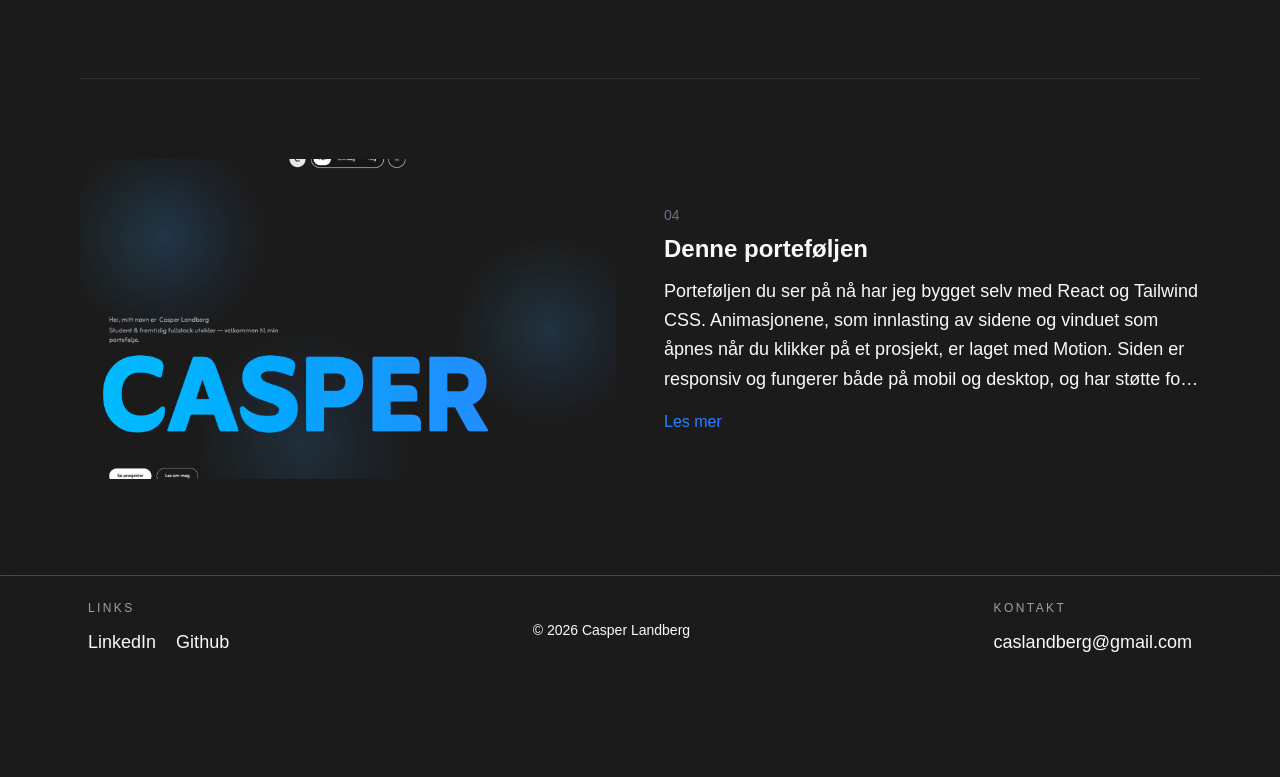
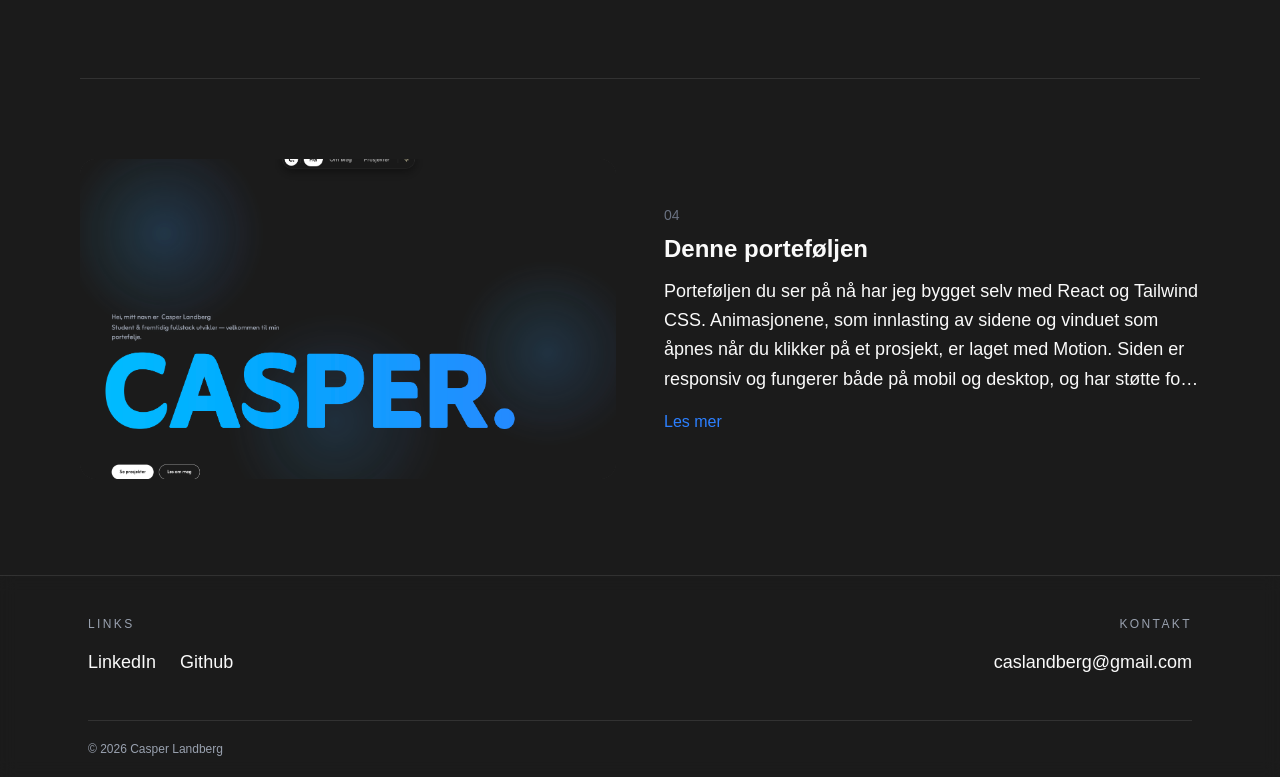
Before and after one commit to repsacl/casper., a React (Vite) app: page /projects in a window 1280 px wide. Shown: the part 1645-2422 px from the top of the page. Before the commit the page ends 2325 px from the top, so only its background shows below. Built offline with nearby package versions, Linux system fonts and the light colour scheme; a web font is replaced by a local one.

Commit message:
fix: redesign footer layout, add tap/focus support and external-link handling to animated links, and update project links and portfolio image

```diff
--- a/src/components/Footer.jsx
+++ b/src/components/Footer.jsx
@@ -1,32 +1,30 @@
 import Links from "../components/motion/Links"
+
+const label = "text-xs font-medium uppercase tracking-[0.2em] text-gray-500 dark:text-gray-400";
 
 function Footer() {
   return (
-    <footer className="mt-auto border-t border-black/80 backdrop-blur-sm dark:border-white/20">
-      <div className="mx-auto flex w-full max-w-6xl flex-col gap-6 px-4 py-5 sm:flex-row sm:items-start sm:justify-between sm:px-6 sm:py-6">
-        <div className="flex flex-col gap-3">
-          <span className="text-xs font-medium uppercase tracking-[0.2em] text-gray-500 dark:text-gray-400">
-            Links
-          </span>
-          <div className="flex flex-col gap-2 text-base sm:flex-row sm:items-center sm:gap-5 sm:text-lg">
-            <Links to={"https://www.linkedin.com/in/casper-landberg-56371443b/"}>LinkedIn</Links>
-            <Links to={"https://github.com/repsacl"}>Github</Links>
+    <footer className="mt-auto border-t border-black/10 backdrop-blur-sm dark:border-white/10">
+      <div className="mx-auto w-full max-w-6xl px-4 sm:px-6">
+        <div className="grid gap-8 py-8 sm:grid-cols-2 sm:py-10">
+          <div className="flex flex-col gap-3">
+            <span className={label}>Links</span>
+            <div className="flex flex-row items-center gap-6 text-base sm:text-lg">
+              <Links to={"https://www.linkedin.com/in/casper-landberg-56371443b/"}>LinkedIn</Links>
+              <Links to={"https://github.com/repsacl"}>Github</Links>
+            </div>
+          </div>
+
+          <div className="flex flex-col gap-3 sm:items-end">
+            <span className={label}>Kontakt</span>
+            <a href="mailto:" className="w-fit break-all py-1 text-base transition-opacity hover:opacity-70 sm:text-lg">
+              caslandberg@gmail.com
+            </a>
           </div>
         </div>
 
-        <div className="flex flex-col justify-center items-center px-4 pb-3 text-center text-[10px] font-light sm:text-[14px] mt-5">
+        <div className="border-t border-black/10 pt-5 pb-[max(1.25rem,env(safe-area-inset-bottom))] text-center text-xs text-gray-500 sm:text-left dark:border-white/10 dark:text-gray-400">
           &copy; 2026 Casper Landberg
-        </div>
-
-        <div className="flex flex-col gap-3">
-          <span className="text-xs font-medium uppercase tracking-[0.2em] text-gray-500 dark:text-gray-400">
-            Kontakt
-          </span>
-          <div className="flex flex-col gap-2 text-base sm:text-lg">
-            <a href="mailto:" className="transition-opacity hover:opacity-70">
-              caslandberg@gmail.com
-            </a>
-          </div>
         </div>
       </div>
     </footer>
--- a/src/components/Projectmodal.jsx
+++ b/src/components/Projectmodal.jsx
@@ -116,8 +116,8 @@ function ProjectModal({ project, onClose }) {
                                 aria-label={`Vis bilde ${i + 1} av ${gallery.length}`}
                                 aria-current={i === activeIndex}
                                 className={`h-16 w-24 shrink-0 overflow-hidden rounded-lg ring-2 transition focus:outline-none focus-visible:ring-blue-500 ${i === activeIndex
-                                        ? "ring-blue-500"
-                                        : "opacity-60 ring-transparent hover:opacity-100"
+                                    ? "ring-blue-500"
+                                    : "opacity-60 ring-transparent hover:opacity-100"
                                     }`}
                             >
                                 <img
@@ -185,7 +185,7 @@ function ProjectModal({ project, onClose }) {
                                     >
                                         <path d="M12 .5C5.65.5.5 5.65.5 12c0 5.08 3.29 9.39 7.86 10.91.58.1.79-.25.79-.56v-2c-3.2.7-3.87-1.54-3.87-1.54-.52-1.33-1.28-1.69-1.28-1.69-1.04-.71.08-.7.08-.7 1.15.08 1.76 1.18 1.76 1.18 1.03 1.76 2.69 1.25 3.35.96.1-.74.4-1.25.73-1.54-2.55-.29-5.24-1.28-5.24-5.68 0-1.25.45-2.28 1.18-3.09-.12-.29-.51-1.46.11-3.05 0 0 .97-.31 3.17 1.18a11 11 0 0 1 5.78 0c2.2-1.49 3.17-1.18 3.17-1.18.62 1.59.23 2.76.11 3.05.74.81 1.18 1.84 1.18 3.09 0 4.41-2.69 5.38-5.25 5.67.41.36.78 1.06.78 2.14v3.17c0 .31.21.67.8.56A11.5 11.5 0 0 0 23.5 12C23.5 5.65 18.35.5 12 .5Z" />
                                     </svg>
-                                    Se på GitHub
+                                    Se GitHub
                                 </a>
                             )}
                             {linkHref && (
--- a/src/components/motion/Links.jsx
+++ b/src/components/motion/Links.jsx
@@ -2,56 +2,89 @@ import { motion } from "motion/react"
 import { Link } from "react-router-dom";
 
 
-const DURATION = 0.2;
-const STAGGER = 0.02;
-const TextLink = ({ children, to }) => {
-    return(
-    <motion.span
-        initial="initial"
-        whileHover="hovered"
-        className="relative block overflow-hidden whitespace-nowrap cursor-pointer"
+const DURATION = 0.3;
+const STAGGER = 0.025;
+const EASE = [0.65, 0, 0.35, 1];
 
-        whileTap={{ scale: 0.0 }}
-    >
-        <Link to={to}>
-            <span>
-                {children.split("").map((letter, i) => (
+// "pressed" ruller teksten på samme måte som hover, slik at effekten også vises ved trykk på mobil.
+const topLetter = {
+    initial: { y: 0 },
+    hovered: { y: "-100%" },
+    pressed: { y: "-100%" },
+};
+const bottomLetter = {
+    initial: { y: "100%" },
+    hovered: { y: 0 },
+    pressed: { y: 0 },
+};
+const underline = {
+    initial: { scaleX: 0 },
+    hovered: { scaleX: 1 },
+    pressed: { scaleX: 1 },
+};
+
+const Letters = ({ text, variants }) =>
+    text.split("").map((letter, i) => (
         <motion.span key={i}
-                        className="inline-block"
-                        variants={{
-                            initial: { y: 0 },
-                            hovered: { y: "-100%" }
-                        }}
+            className="inline-block whitespace-pre"
+            variants={variants}
             transition={{
                 duration: DURATION,
-                            ease: "easeInOut",
+                ease: EASE,
                 delay: STAGGER * i
             }}
         >
             {letter}
         </motion.span>
-                ))}
+    ));
+
+const TextLink = ({ children, to }) => {
+    const isExternal = /^(https?:|mailto:)/.test(to);
+    const linkClass = "relative block rounded-sm outline-none [-webkit-tap-highlight-color:transparent] focus-visible:ring-2 focus-visible:ring-current focus-visible:ring-offset-2";
+
+    const content = (
+        <>
+            {/* Skjermlesere leser hele ordet, ikke hver bokstav */}
+            <span className="sr-only">{children}</span>
+
+            <span aria-hidden className="relative block overflow-hidden">
+                <span className="block">
+                    <Letters text={children} variants={topLetter} />
                 </span>
 
                 <span className="absolute inset-0">
-                {children.split("").map((letter, i) => (
-                    <motion.span key={i}
-                        className="inline-block"
-                        variants={{
-                            initial: { y: "100%" },
-                            hovered: { y: 0 }
-                        }}
-                        transition={{
-                            duration: DURATION,
-                            ease: "easeInOut",
-                            delay: STAGGER * i
-                        }}
+                    <Letters text={children} variants={bottomLetter} />
+                </span>
+            </span>
+
+            <motion.span
+                aria-hidden
+                className="absolute -bottom-0.5 left-0 h-px w-full origin-left bg-current"
+                variants={underline}
+                transition={{ duration: DURATION + STAGGER * children.length, ease: EASE }}
+            />
+        </>
+    );
+
+    return(
+    <motion.span
+        initial="initial"
+        whileHover="hovered"
+        whileFocus="hovered"
+        whileTap="pressed"
+        variants={{ initial: { scale: 1 }, hovered: { scale: 1 }, pressed: { scale: 0.95 } }}
+        transition={{ type: "spring", stiffness: 500, damping: 25 }}
+        className="relative inline-block w-fit cursor-pointer whitespace-nowrap py-1 touch-manipulation select-none"
     >
-                        {letter}
-                    </motion.span>
-                ))}
-            </span>
+        {isExternal ? (
+            <a href={to} target={to.startsWith("http") ? "_blank" : undefined} rel="noopener noreferrer" className={linkClass}>
+                {content}
+            </a>
+        ) : (
+            <Link to={to} className={linkClass}>
+                {content}
             </Link>
+        )}
     </motion.span>
 
     )
--- a/src/pages/App.jsx
+++ b/src/pages/App.jsx
@@ -52,7 +52,7 @@ function App() {
         layoutId="casper-heading"
         className="bg-gradient-to-r from-sky-400 to-blue-500 bg-clip-text text-transparent text-[calc((100vw-2rem)/4.7)] font-black uppercase leading-none sm:text-[9rem] lg:text-[12rem] xl:text-[16rem] 2xl:text-[20rem]"
       >
-        Casper
+        Casper.
       </motion.h1>
 
       <div className="mt-6 mb-8 flex flex-wrap justify-left items-center gap-3 sm:mt-8 sm:gap-4 sm:ml-8">
--- a/src/pages/Projects.jsx
+++ b/src/pages/Projects.jsx
@@ -43,7 +43,7 @@ const projects = [
     ),
     linkHref: "#",
     linkLabel: "Link til spillet kommer...",
-    githubHref: "https://github.com/", // TODO: bytt ut med din repo-lenke
+    githubHref: "https://github.com/repsacl/stick-game", // TODO: bytt ut med din repo-lenke
     image: "/BildeSpill2.webp",
     imageAlt: "Skjermbilde fra plattformspillet",
     images: [
@@ -102,7 +102,7 @@ const projects = [
       </>
     ),
     githubHref: "https://github.com/repsacl/casper.",
-    image: "/portfolio.webp", // TODO: legg et skjermbilde av porteføljen i /public
+    image: "/casper.webp", // TODO: legg et skjermbilde av porteføljen i /public
     imageAlt: "Skjermbilde av denne porteføljen",
     reverse: false,
   },
```
Also changed, not shown: public/casper.webp (added). Lines whose indentation alone changed are shown as unchanged.
